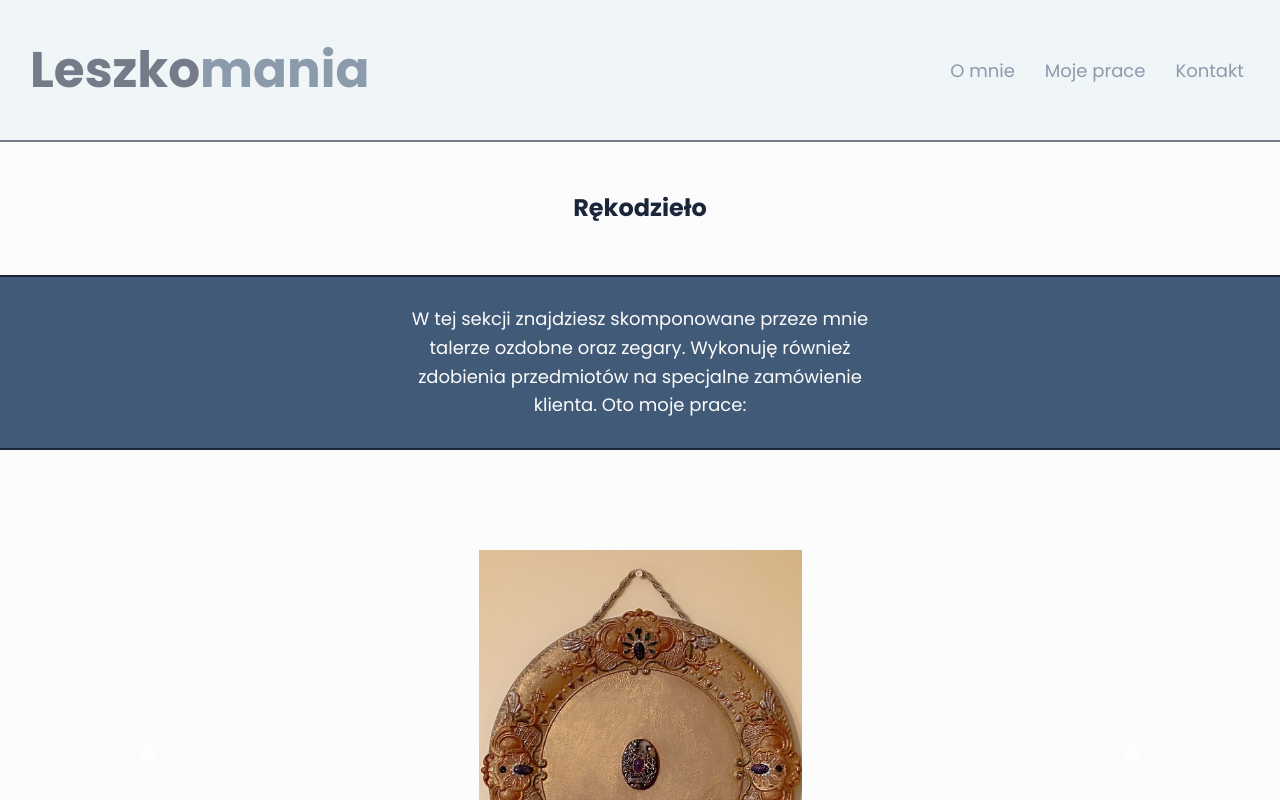
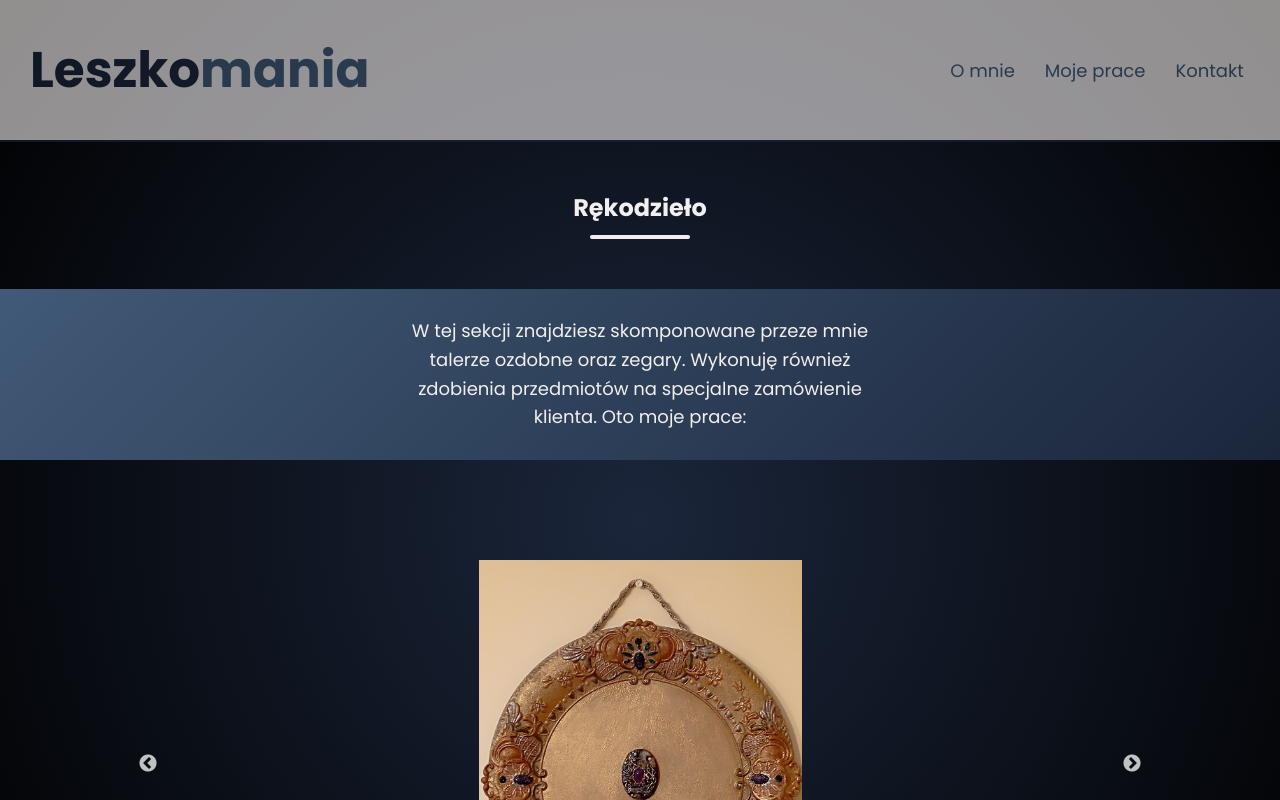
Before and after one commit to korneliagruszka/leszkomania, a React (Create React App) app: page /handicraft in a window 1280 px wide. Shown: the top 800 px of the page. Built offline with nearby package versions, Linux system fonts and the light colour scheme.

Commit message:
Styles_corrections_tbc

```diff
--- a/src/components/Contact/contact.scss
+++ b/src/components/Contact/contact.scss
@@ -5,7 +5,7 @@
     justify-content: space-between;
     align-items: flex-start;
     padding: 20px;
-    background-color: $color-cadet-gray;
+    background: linear-gradient(135deg, $color-cadet-gray, $color-dark-gray);
   }
 
   .contact_container h2 {
--- a/src/components/Handicraft/handicraft.scss
+++ b/src/components/Handicraft/handicraft.scss
@@ -4,7 +4,17 @@
     margin: 50px 0;
     text-align: center;
     font-size: 24px;
-    color: $color-dark-gray;
+    color: $color-white;
+
+    &::after {
+      content: '';
+      display: block;
+      width: 100px;
+      height: 4px;
+      background-color: $color-white;
+      margin: 10px auto 0;
+      border-radius: 2px;
+    }
 }
 
 .handicraft_text {
@@ -12,9 +22,7 @@
     line-height: 1.6;
     color: $color-white;
     padding: 10px;
-    background-color: $color-cadet-gray;
-    border-top: 2px solid $color-dark-gray;
-    border-bottom: 2px solid $color-dark-gray;
+    background: linear-gradient(135deg, $color-cadet-gray, $color-dark-gray);
     margin-bottom: 30px;
     display: flex;
     justify-content: center;
@@ -32,6 +40,7 @@
     margin: 0 auto;
     text-align: center;
     padding-top: 140px;
+    background: radial-gradient(circle, $color-dark-gray, $color-black);
   }
 
   .handicraft_portfolio {
--- a/src/components/Header/header.scss
+++ b/src/components/Header/header.scss
@@ -4,7 +4,7 @@
   display: flex;
   justify-content: space-between;
   align-items: center;
-  background-color: $color-mint-cream;
+  background-color: $color-white;
   padding: 30px;
   border-bottom: 2px solid $color-dark-gray;
   opacity: 0.6;
--- a/src/components/Products/products.scss
+++ b/src/components/Products/products.scss
@@ -4,15 +4,16 @@
     margin: 50px 0;
     text-align: center;
     font-size: 36px;
-    color: $color-cadet-gray;
+    color: $color-dark-gray;
     letter-spacing: 2px;
+    margin: 10px;
 
     &::after {
       content: '';
       display: block;
       width: 100px;
       height: 4px;
-      background-color: $color-cadet-gray;
+      background-color: $color-dark-gray;
       margin: 10px auto 0;
       border-radius: 2px;
     }
@@ -22,7 +23,7 @@
     display: flex;
     gap: 30px;
     padding: 20px;
-    background-color: $color-cadet-gray;
+    background: radial-gradient(circle, $color-dark-gray, $color-dark-blue);
   }
 
 
--- a/src/style/colors.scss
+++ b/src/style/colors.scss
@@ -2,5 +2,6 @@ $color-dark-gray: #1B263B;
 $color-gray: #788591;
 $color-cadet-gray: #415A77;
 $color-mint-cream: #E8F0F6;
-$color-white: #fcfcfc;
+$color-white: #f3efef;
 $color-black: black;
+$color-dark-blue: #0d1821;
```
